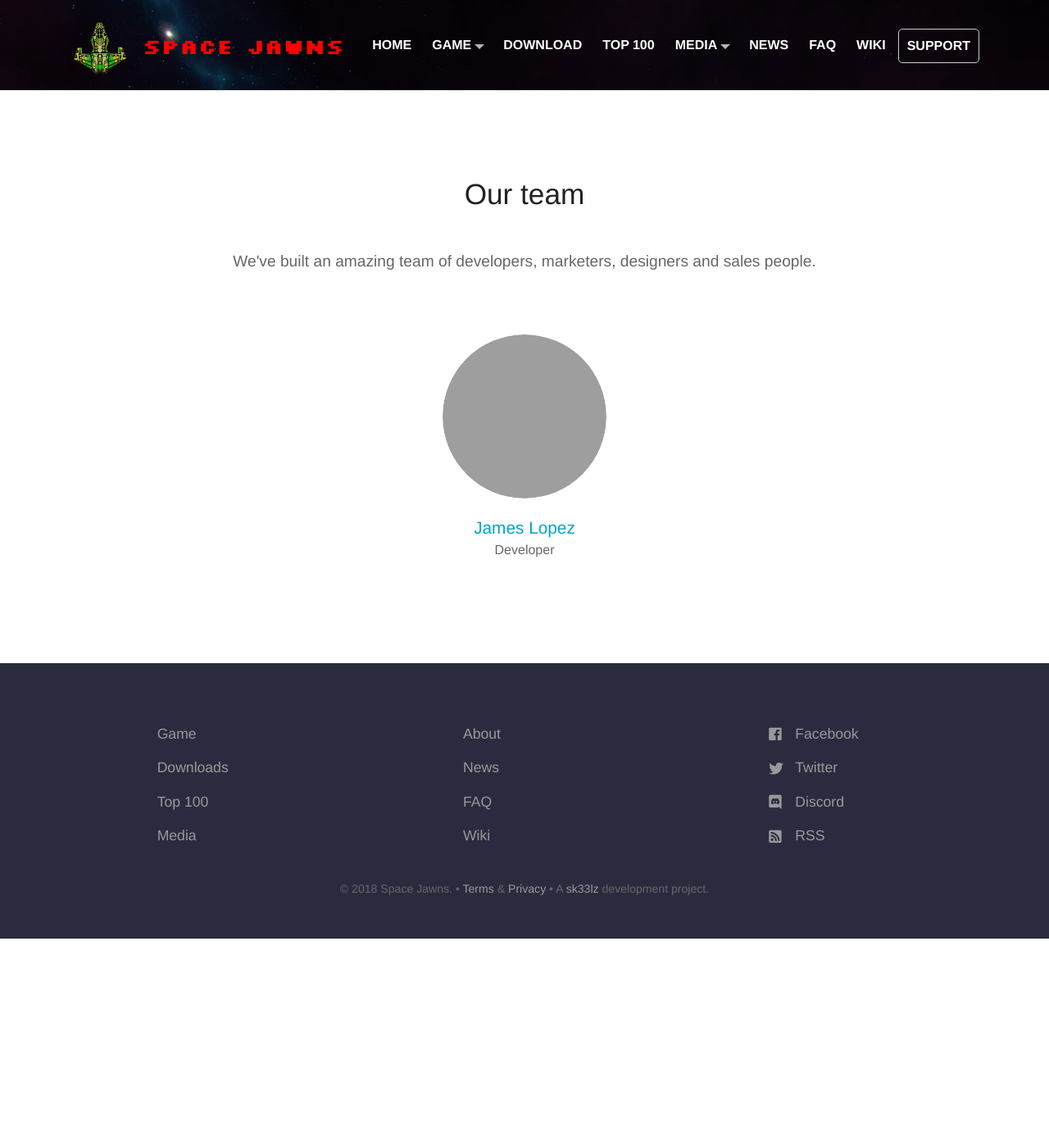
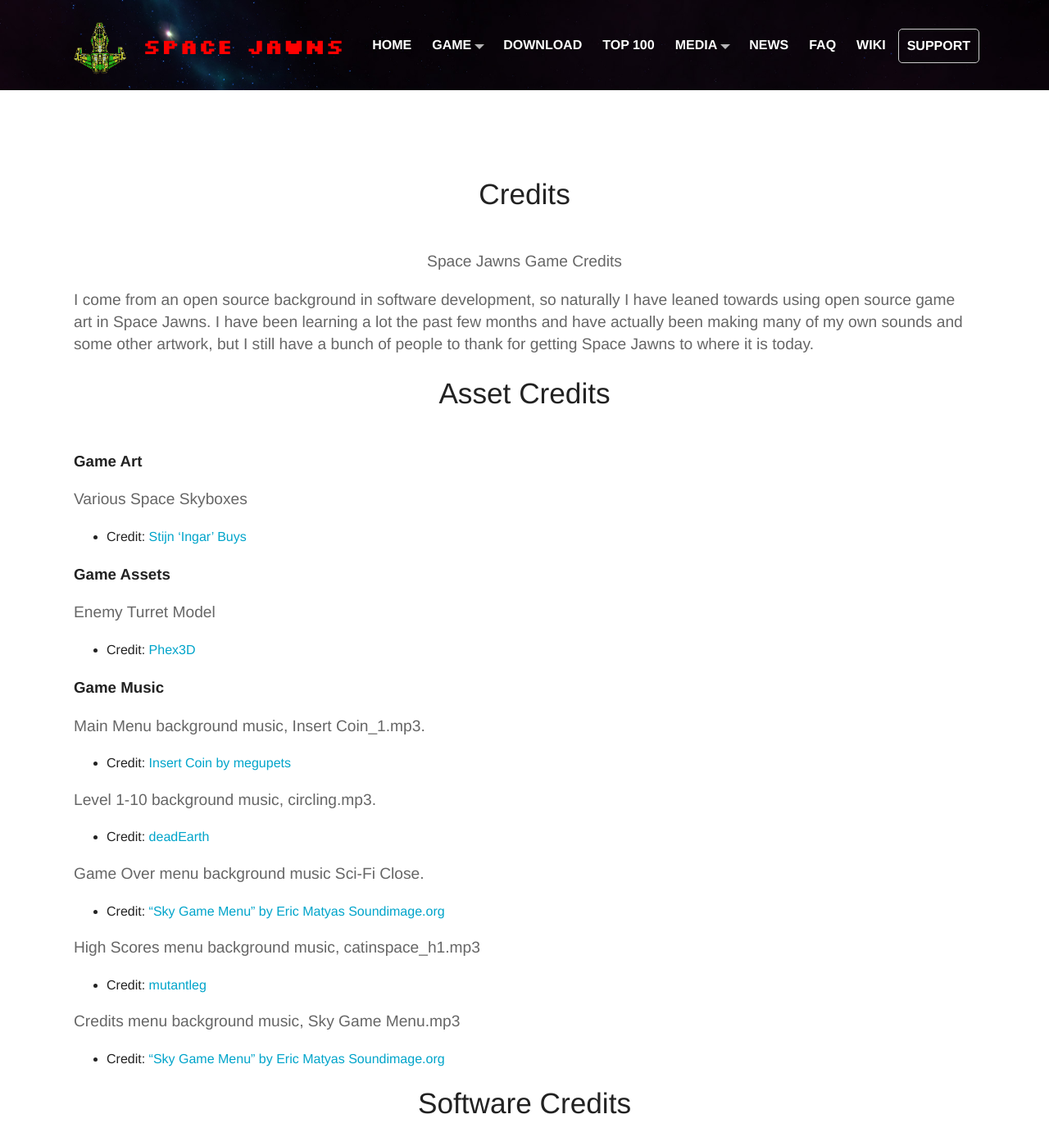
Before and after one commit to sk33lz/spacejawns, a Jekyll site: the page built from docs/pages/credits.md, in a window 1280 px wide and 1400 px high. Shown: the whole window at 82% size. Built offline with Jekyll 4.4.1, drawn with Linux system fonts in a browser that asks for light colours; nearby versions of some CDN libraries; some of the changed text lies outside the part shown; grey boxes are pictures that could not be loaded.

Commit message:
Adding credits page.

```diff
--- a/docs/pages/credits.md
+++ b/docs/pages/credits.md
@@ -1,14 +1,62 @@
 ---
-title: Our team
-permalink: /about/
-description: We've built an amazing team of developers, marketers, designers and sales people.
+title: Credits
+permalink: /about/credits
+description: Space Jawns Game Credits
 ---
-<ul class="staff">
-	{% for person in site.team %}
-		<li>
-			<div class="square-image"><img src="{% include relative-src.html src=person.image_path %}" alt="{{ person.name }}"/></div>
-			<div class="name"><a target="_blank" href="https://twitter.com/{{ person.twitter }}">{{ person.name }}</a></div>
-			<div class="position">{{ person.position }}</div>
-		</li>
-	{% endfor %}
-</ul>
+
+I come from an open source background in software development, so naturally I have leaned towards using open source game art in Space Jawns. I have been learning a lot the past few months and have actually been making many of my own sounds and some other artwork, but I still have a bunch of people to thank for getting Space Jawns to where it is today.
+
+## Asset Credits
+
+### Game Art
+Various Space Skyboxes
+- Credit: [Stijn 'Ingar' Buys](http://forums.xonotic.org/showthread.php?tid=3755)
+
+### Game Assets
+Enemy Turret Model
+- Credit: [Phex3D](https://www.assetstore.unity3d.com/en/#!/publisher/267)
+
+### Game Music
+Main Menu background music, Insert Coin_1.mp3.
+- Credit: [Insert Coin by megupets](http://opengameart.org/content/insert-coin)
+
+Level 1-10 background music, circling.mp3.
+- Credit: [deadEarth](http://opengameart.org/content/circling)
+
+Game Over menu background music Sci-Fi Close.
+- Credit: ["Sky Game Menu" by Eric Matyas Soundimage.org](http://opengameart.org/content/sci-fi-close)
+
+High Scores menu background music, catinspace_h1.mp3
+- Credit: [mutantleg](http://opengameart.org/content/cat-in-space)
+
+Credits menu background music, Sky Game Menu.mp3
+- Credit: ["Sky Game Menu" by Eric Matyas Soundimage.org](http://opengameart.org/content/sky-game-menu)
+
+## Software Credits
+- [Unity 3d](http://unity3d.com/)
+- [Blender](http://www.blender.org/)
+- [Bfxr](https://www.bfxr.net/)
+- [SpaceScape](http://alexcpeterson.com/spacescape/)
+- [MTPaint](http://mtpaint.sourceforge.net/)
+
+## Testing Team Credits
+- Henrik GotfredSen - Android and Windows testing.
+- Matthew Adolph - Windows testing.
+- Michael Hale - Windows testing.
+- Nick Lewis - Mac and Windows testing.
+
+## YouTube Tutorials
+- [Unity Official Tutorials](https://www.youtube.com/user/Unity3D/videos)
+- [EteeskiTutorials](https://www.youtube.com/user/ETeeskiTutorials/videos)
+- [Brackeys](https://www.youtube.com/user/Brackeys/videos)
+- [3DBuzz](https://www.youtube.com/user/3DBuzz/videos)
+- [TheSlaer29179](https://www.youtube.com/user/theslayer29179/videos)
+- [James Arndt](https://www.youtube.com/user/PolyNurb/videos)
+- [Strategery Games](https://www.youtube.com/user/StrategeryGames/videos)
+- [SpeedTutor](https://www.youtube.com/user/SpeedTutor/videos)
+- [Alimayo Arango](https://www.youtube.com/user/aadigitalproductions/videos)
+- [BurgZerg Arcade](https://www.youtube.com/channel/UCOIcO8Lsk1MERedhOnew73A)
+
+## Other Tutorials
+- [Unity 3D: How to Secure Your Player Preferences](http://www.talksharp.com/how-to-securely-store-data-in-unity-player-preferences)
+- [Create an Animated Menu - Unity 4.6](http://www.thegamecontriver.com/2014/10/create-sliding-pause-menu-unity-46-gui.html)
```
Also changed, not shown: docs/pages/changelog.md (+1 -1 lines).
